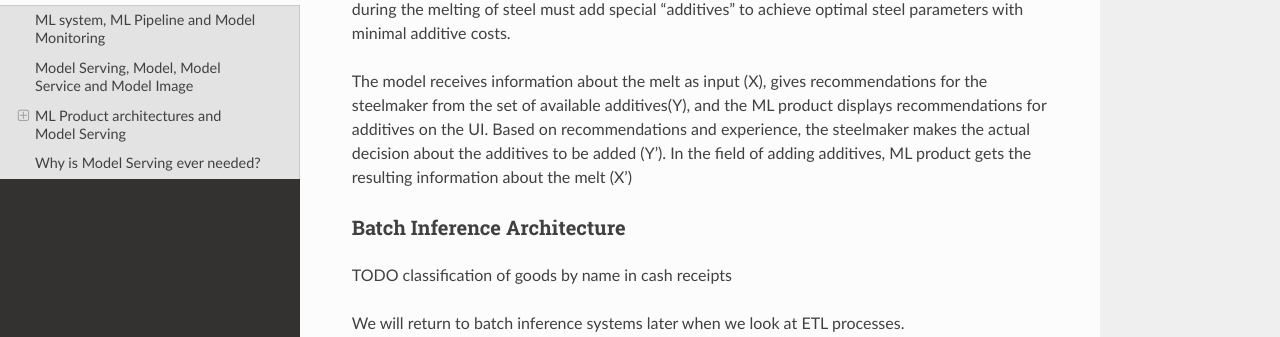
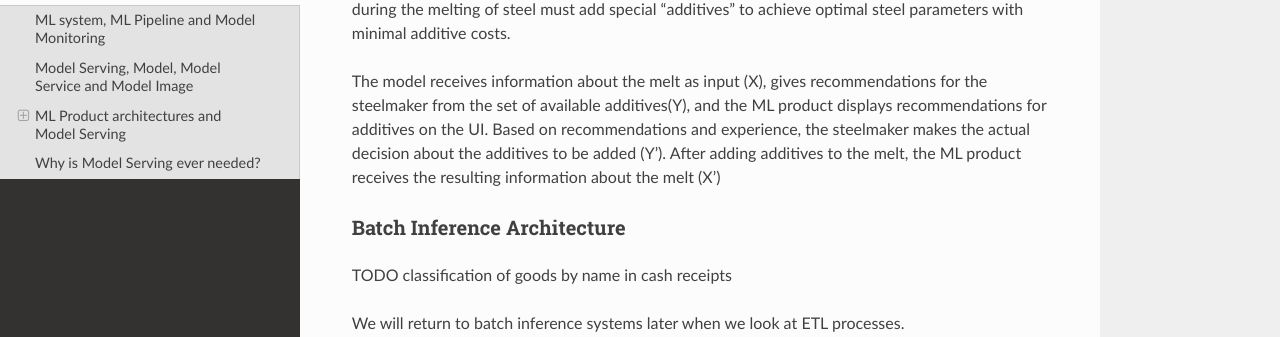
Before and after one commit to 4-DS/SinaraML-Def-Guide, a Sphinx documentation site: the page built from docs/source/concepts.rst, in a window 1280 px wide and 900 px high, scrolled down 3185 px. Shown: the part 186-523 px from the top of the window. Built offline with Sphinx 7.4.7 and the Read the Docs theme 2.0.0, drawn with Linux system fonts in a browser that asks for light colours.

Commit message:
Update concepts.rst

```diff
--- a/docs/source/concepts.rst
+++ b/docs/source/concepts.rst
@@ -60,7 +60,7 @@ A typical ML application with a Microservice Architecture is shown in the pictur
 
 For example, let's imagine a web application for a steelworker in a steel plant. The steelmaker during the melting of steel must add special "additives" to achieve optimal steel parameters with minimal additive costs.
 
-The model receives information about the melt as input (X), gives recommendations for the steelmaker from the set of available additives(Y), and the ML product displays recommendations for additives on the UI. Based on recommendations and experience, the steelmaker makes the actual decision about the additives to be added (Y'). In the field of adding additives, ML product gets the resulting information about the melt (X')
+The model receives information about the melt as input (X), gives recommendations for the steelmaker from the set of available additives(Y), and the ML product displays recommendations for additives on the UI. Based on recommendations and experience, the steelmaker makes the actual decision about the additives to be added (Y'). After adding additives to the melt, the ML product receives the resulting information about the melt (X')
 
 Batch Inference Architecture
 ============================
```
